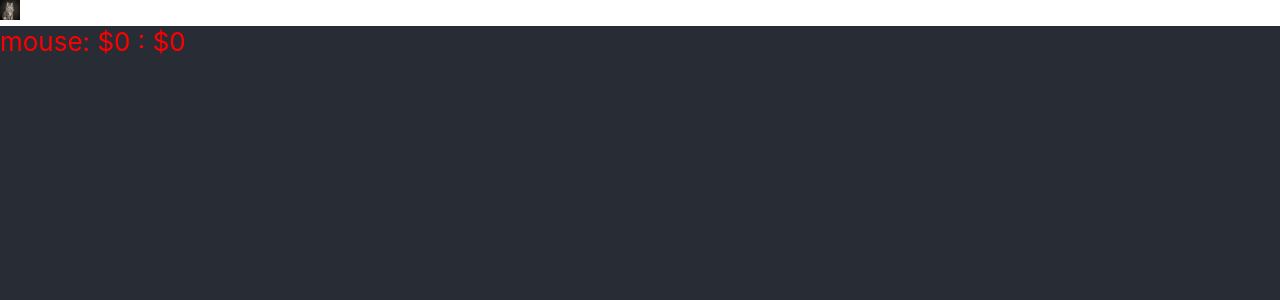
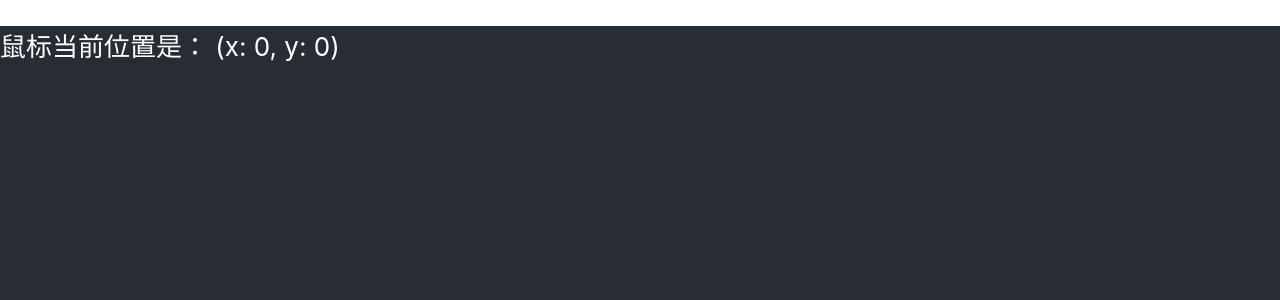
Before and after one commit to lixingyang-lxy/react-test, a React (Create React App) app: page / in a window 1280 px wide. Shown: the top 300 px of the page. Built offline with nearby package versions, Linux system fonts and the light colour scheme.

Commit message:
高阶组件尝试

```diff
--- a/src/App.js
+++ b/src/App.js
@@ -1,35 +1,13 @@
 import '../src/css/App.css';
-import img from '../src/img/cat.png';
+// import img from '../src/img/cat.png';
 
-import Mouse from "../src/components/Mouse";
+import MousePosition from "../src/components/Mouse";
 
 function App() {
   return (
     <div>
       <header className="App-header">
-        {/* <Mouse render={(mouse) => {
-          return <p className="mouse">mouse: ${mouse.x} : ${mouse.y}</p>
-        }}/> */}
-        <Mouse>
-          {
-            (mouse) => {
-              return <p className="mouse">mouse: ${mouse.x} : ${mouse.y}</p>
-            }
-          }
-        </Mouse>
-        <Mouse>
-          {
-            (mouse) => {
-              return <img src={img} alt="小花猫" style={{
-                position: 'absolute',
-                top: mouse.y,
-                left: mouse.x,
-                width: '20px',
-                height: '20px'
-              }}/>
-            }
-          }
-        </Mouse>
+        <MousePosition />
       </header>
     </div>
   );
--- a/src/components/Mouse.jsx
+++ b/src/components/Mouse.jsx
@@ -1,31 +1,39 @@
 import { Component } from "react";
-import PropTypes from 'prop-types';
+// import PropTypes from 'prop-types';
 
+// 测试高阶组件
+const Position = props => {
+  return <p>
+    鼠标当前位置是： (x: {props.x}, y: {props.y})
+  </p>
+}
+
+const MousePosition = withMouse(Position)
+
+function withMouse(WrapedComponent) {
   class Mouse extends Component {
     state = {
       x: 0,
       y: 0
     }
-
-  render() {
-    return this.props.children(this.state)
-  }
     handleMouseMove = e => {
-    this.setState({
+      this.setState(() => ({
         x: e.clientX,
         y: e.clientY
-    })
+      }))
     }
     componentDidMount() {
       window.addEventListener('mousemove', this.handleMouseMove)
     }
     componentWillUnmount() {
-    window.removeEventListener('mouseover', this.handleMouseMove)
+      window.removeEventListener('mousemove', this.handleMouseMove)
+    }
+    render() {
+      return <WrapedComponent {...this.state}/>
     }
   }
-
-Mouse.propTypes = {
-  children: <PropTypes className="func isRequired"></PropTypes>
+  return Mouse
 }
 
-export default Mouse
+
+export default MousePosition
```
Lines whose indentation alone changed are shown as unchanged.
